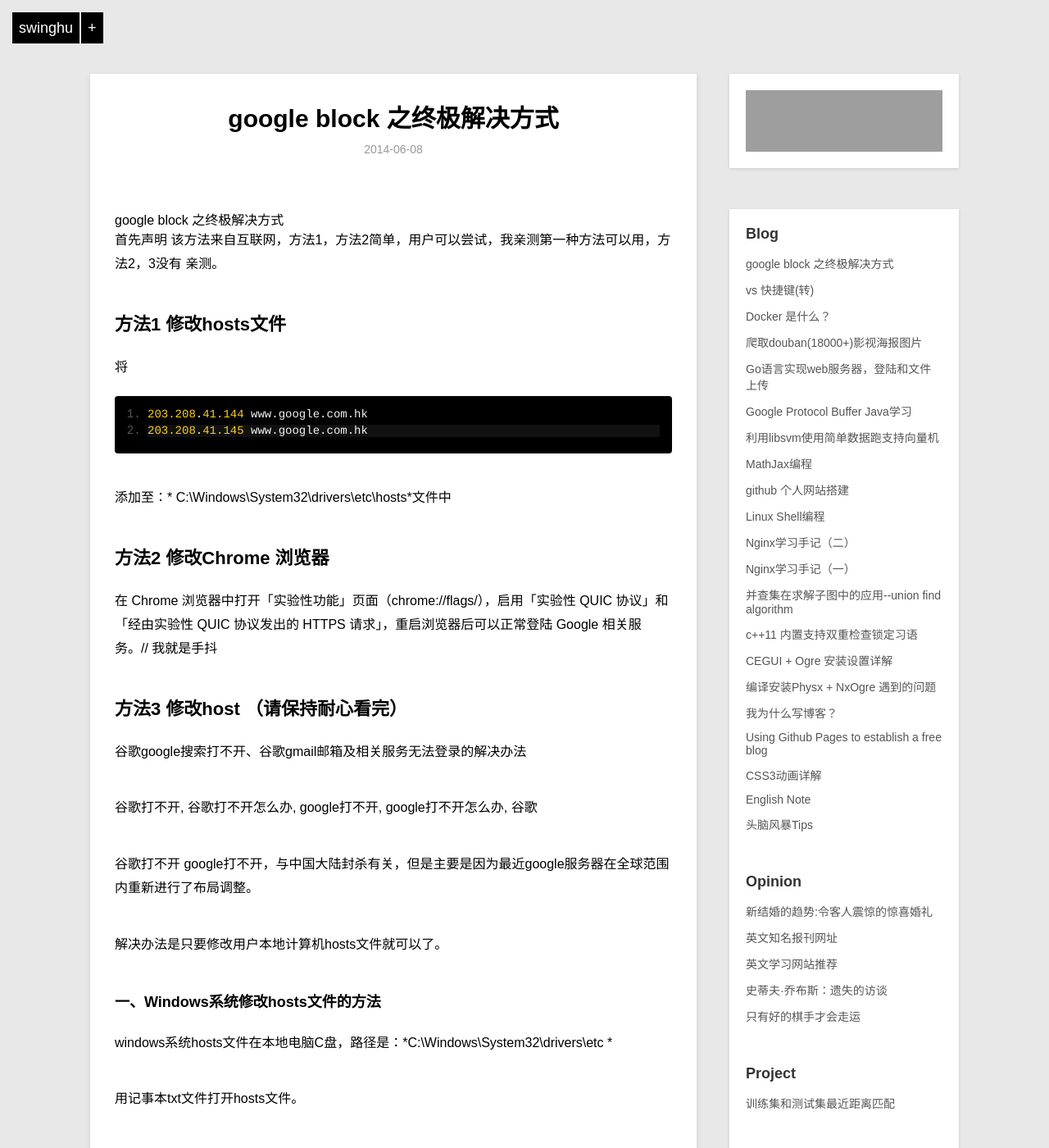
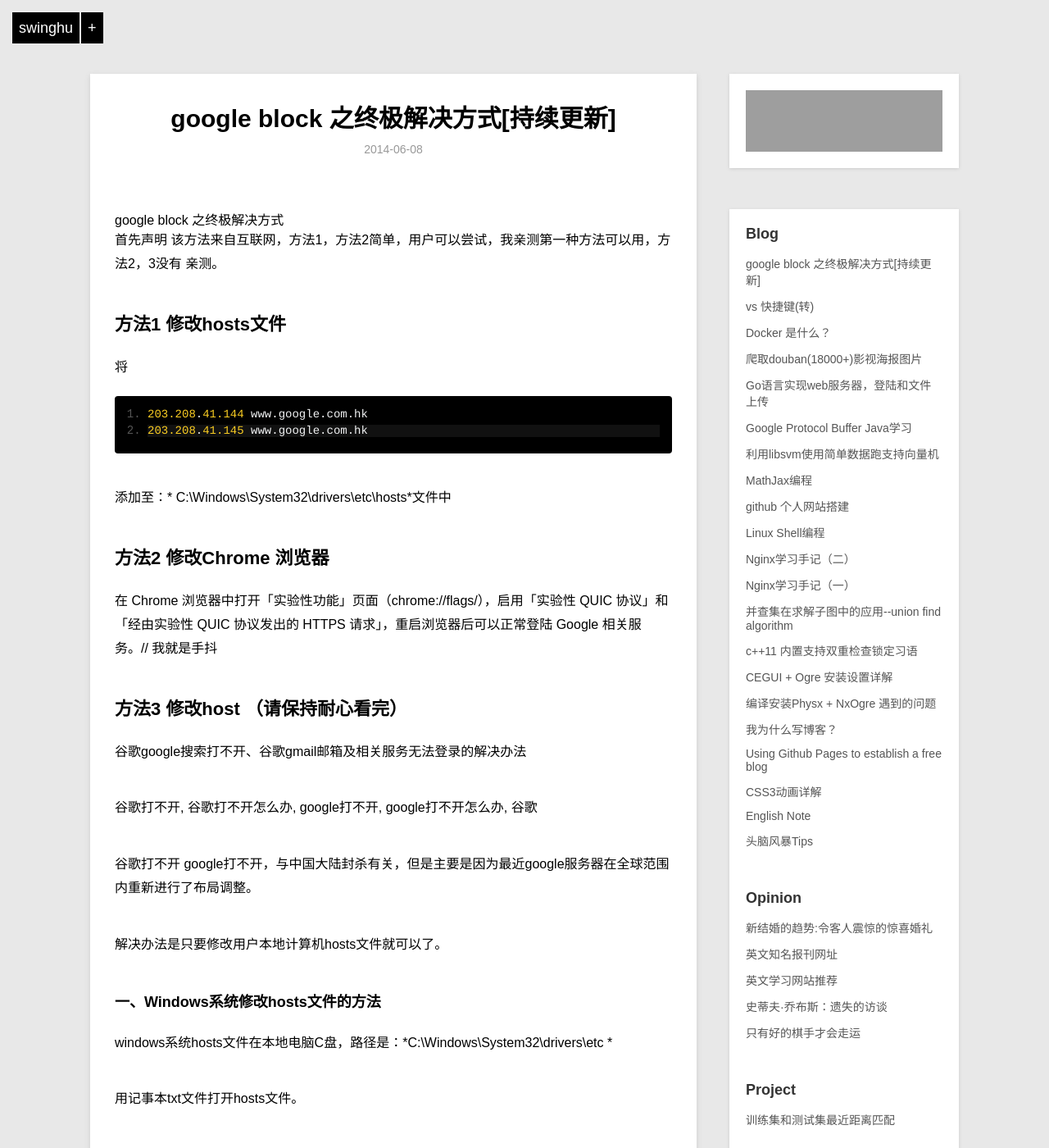
Before and after one commit to swinghu/swinghu.github.com, a Jekyll site: the page built from _posts/blog/2014-6-8-google-blocked-crack.md, in a window 1280 px wide and 1400 px high. Shown: the whole window at 82% size. Built offline with Jekyll 4.4.1, drawn with Linux system fonts in a browser that asks for light colours; Markdown is read by kramdown in place of the engine named in the settings; some of the changed text lies outside the part shown; grey boxes are pictures that could not be loaded.

Commit message:
add new file

```diff
--- a/_posts/blog/2014-6-8-google-blocked-crack.md
+++ b/_posts/blog/2014-6-8-google-blocked-crack.md
@@ -1,6 +1,6 @@
 ---
 layout: post
-title: google block  之终极解决方式
+title: google block  之终极解决方式[持续更新]
 description: google blocked 解决方案(本文章持续更新，如果有新的解决方案，请对此博文进行评论留言【点击查看评论】。)
 category: blog
 ---
```
